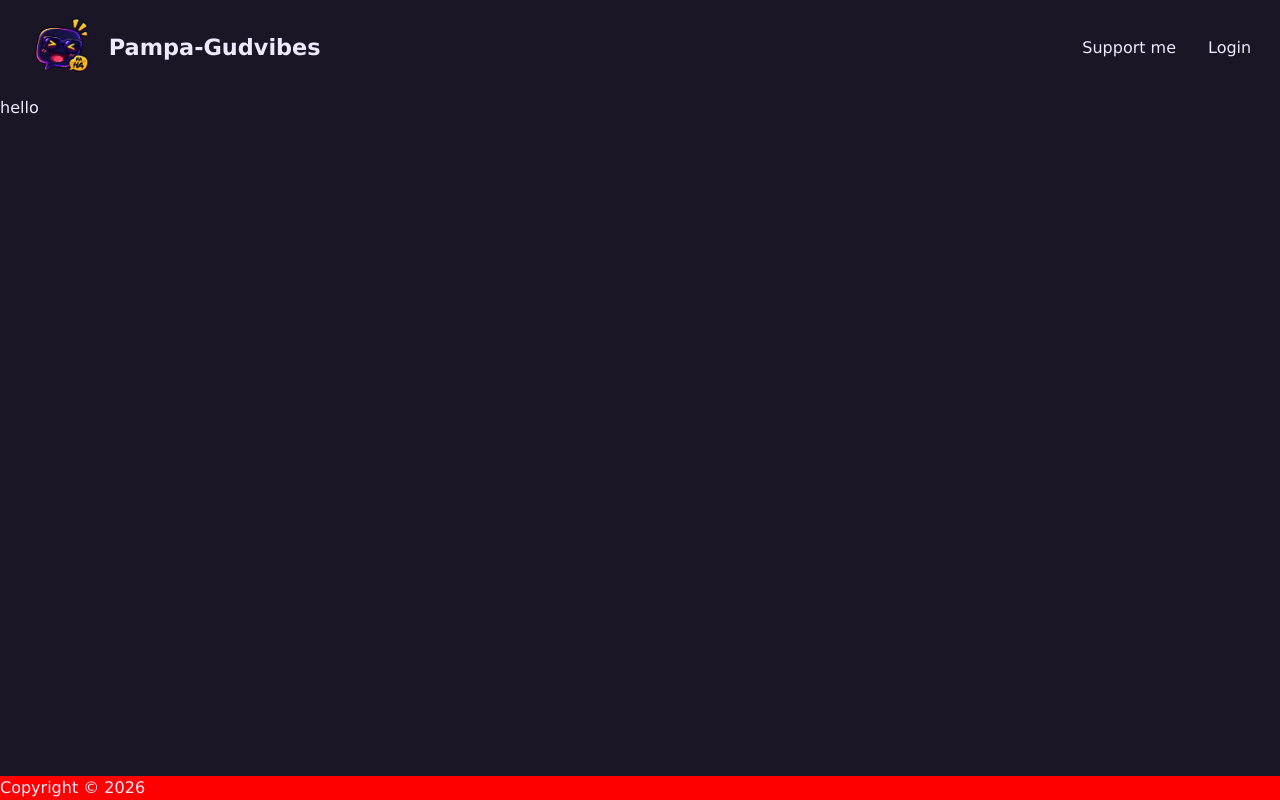
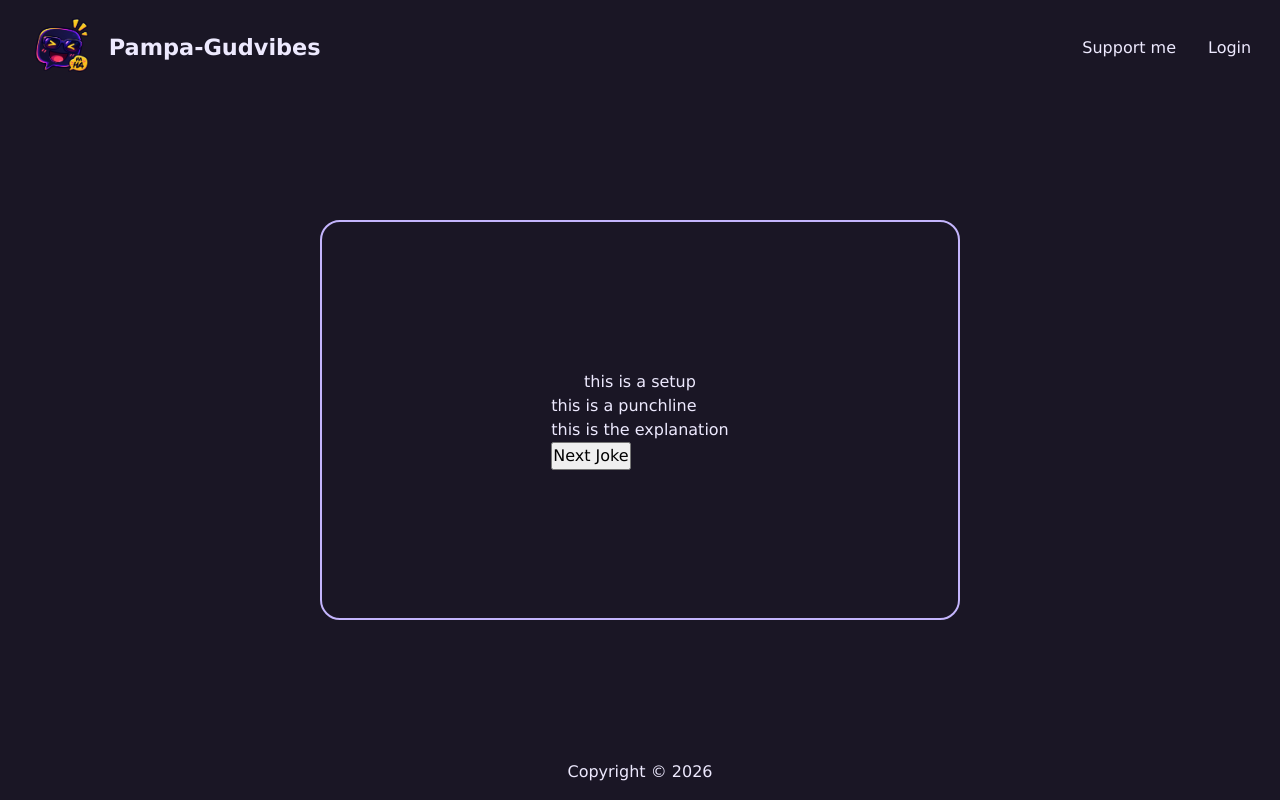
Before and after one commit to Dan-Cosci/daily-jokes, a React app in the folder frontend/: page / in a window 1280 px wide. Built offline with nearby package versions, Linux system fonts and the light colour scheme; no server answers; the HTML template or start-up script is replaced by a standard one.

Commit message:
Frontend: Starting on the design

```diff
--- a/frontend/src/assets/css/Footer.css
+++ b/frontend/src/assets/css/Footer.css
@@ -1,3 +1,7 @@
 .footer{
-  background-color: red;
+  display: flex;
+  align-items: center;
+  justify-content: center;
+
+  padding: 1rem;
 }
--- a/frontend/src/assets/css/JokePage.css
+++ b/frontend/src/assets/css/JokePage.css
@@ -1,3 +1,21 @@
 .jokes{
 
 }
+
+.card {
+
+  display: flex;
+  align-items: center;
+  justify-content: center;
+  flex-direction: column;
+
+  padding: 2rem 3rem;
+
+  background-color: var(--background-light);
+
+  height:clamp(10rem, 50vh, 30rem);
+  width: clamp(25rem, 70vw, 40rem);
+
+  border: var(--purple-light) 2px solid;
+  border-radius: 1.25rem;
+}
--- a/frontend/src/assets/css/body.css
+++ b/frontend/src/assets/css/body.css
@@ -7,5 +7,9 @@
 }
 
 .app{
-  flex-grow: 1;
+  flex: 1;
+  display: flex;
+  flex-direction:column ;
+  justify-content: center;
+  align-items: center;
 }
--- a/frontend/src/jokes/JokePage.jsx
+++ b/frontend/src/jokes/JokePage.jsx
@@ -1,10 +1,44 @@
 // eslint-disable-next-line no-unused-vars
-import React from 'react'
+import React, { useState } from 'react'
 
 const JokePage = () => {
+  const [setup, setSetup] = useState("this is a setup");
+  const [punchline, setPunchline] = useState("this is a punchline");
+  const [explanation, setExplanation] = useState("this is the explanation");
+
+  const handleUpdate = async () => {
+    // call data base service returns data
+    let change = {
+      setup: "this is another setup",
+      punchline: "this is another punchline",
+      explanation: "this is another explanation"
+    }
+
+    setSetup(change.setup);
+    setPunchline(change.punchline);
+    setExplanation(change.explanation);
+
+  }
+
+
   return (
     <div className="jokes">
-      hello
+      <div className="card">
+        <div className="front-card">
+          <p>{setup}</p>
+        </div>
+
+        <div className="back-card">
+          <p>{punchline}</p>
+          <div className="explanation">
+            <p>{explanation}</p>
+          </div>
+          <div className="btn-container">
+            <button className="random" onClick={handleUpdate}>Next Joke</button>
+          </div>
+        </div>
+
+      </div>
     </div>
   )
 }
```
